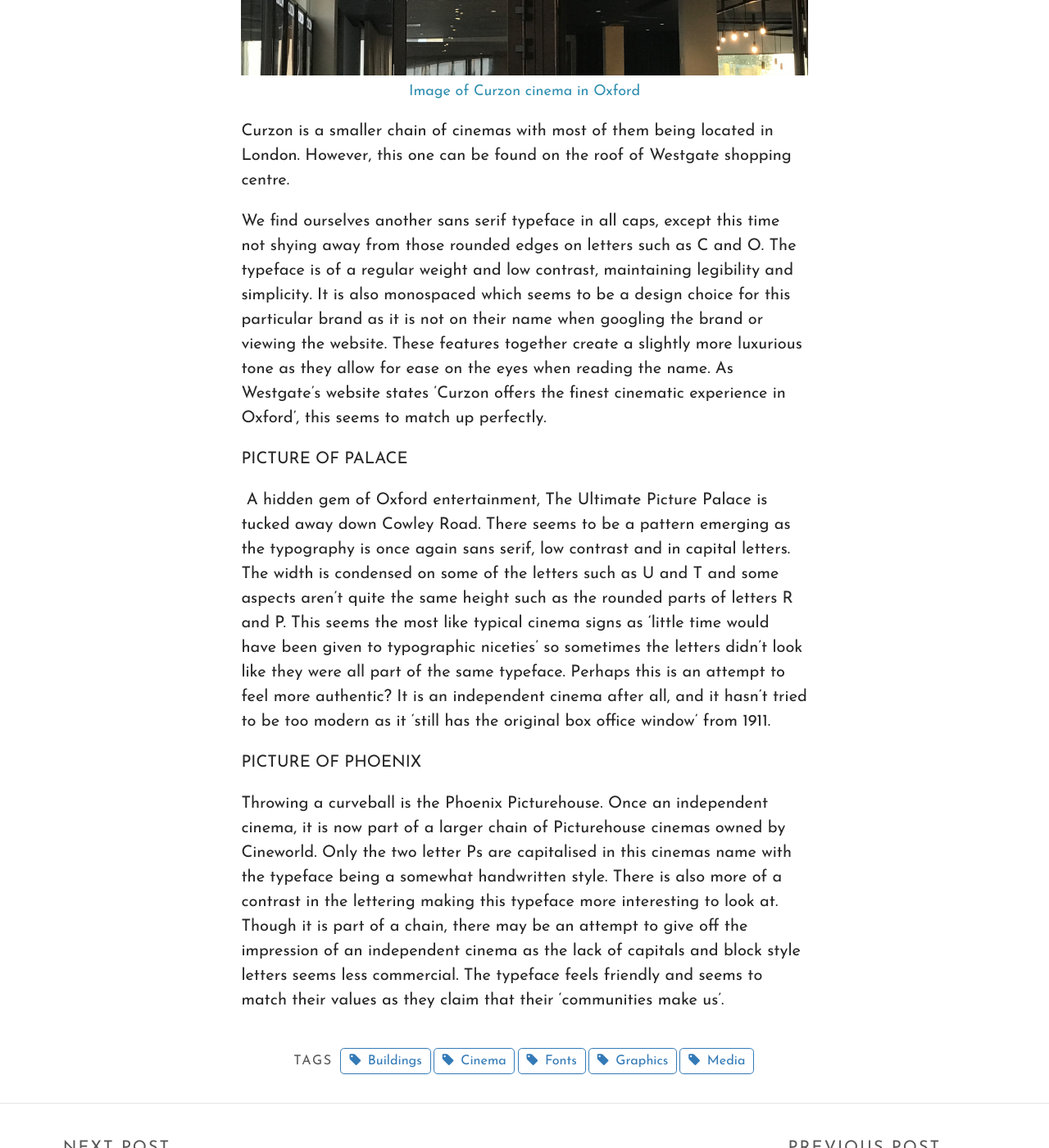
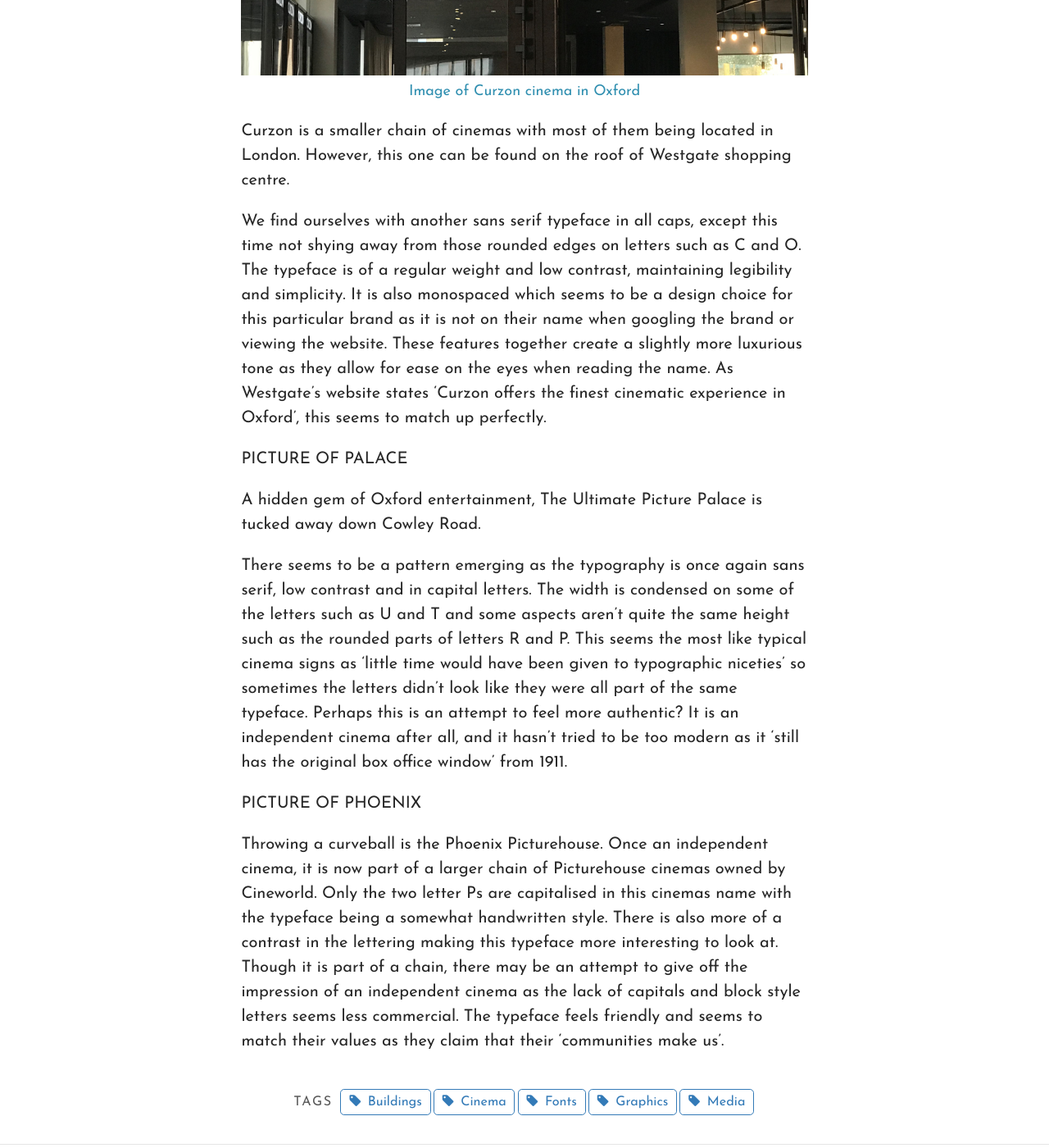
Before and after one commit to laurenlouisap/typography, a Jekyll site: the page built from _posts/2021-10-05-lets-go-to-the-movies.md, in a window 1280 px wide and 1400 px high, scrolled down 1278 px. Shown: the whole window at 82% size. Built offline with Jekyll 4.4.1, drawn with Linux system fonts in a browser that asks for light colours; some web fonts are replaced; some of the changed text lies outside the part shown.

Commit message:
Update Post “2021-10-05-lets-go-to-the-movies”

```diff
--- a/_posts/2021-10-05-lets-go-to-the-movies.md
+++ b/_posts/2021-10-05-lets-go-to-the-movies.md
@@ -15,7 +15,7 @@ Despite all the new savvy ways to stream online, when we want to see the new bon
 
 PICTURE OF ODEON NOW AND ORIGINAL
 
-The one we all know and love: the Odeon. Even if you’re not an avid cinema goer, you’ve probably happened to find yourself in an Odeon branch at some stage in your life. The typography the Odeon uses on their name hasn’t changed much since it was founded in 1928, which is probably what makes it so distinctive to us. It feels so familiar as even looking at the old typography you can see the block style lettering has stayed the same. Only the colour and height seem to have changed the most. The heavy weight, and low contrast capital letters make it bold and captivating, just as films should do. Interestingly, there are no rounded edges on the typography. Could this be a nod to the rectangular shape of a cinema screen? The condensed width of the letters is somewhat reminiscent of the typography that can be seen on earlier theatres and cinemas such as on now showing signs, often seen on what is known as a ‘marquee’ (see below).
+The one we all know and love: the Odeon. Even if you’re not an avid cinema goer, you’ve probably happened to find yourself in an Odeon branch at some stage in your life. The typography the Odeon uses on their name hasn’t changed much since it was founded in 1928, which is probably what makes it so distinctive to us. It feels so familiar as even looking at the old typography you can see the block style lettering has stayed the same. Only the colour and height seem to have changed the most. The heavy weight, and low contrast capital letters make it bold and captivating, just as films should do. Interestingly, there are no rounded edges on the typography. Could this be a nod to the rectangular shape of a cinema screen? The condensed width of the letters is somewhat reminiscent of the typography that can be seen on earlier theatres and cinemas such as on now showing signs, often seen on what is known as a ‘marquee’.
 
 PICTURE OF MARQUEE
 
@@ -23,11 +23,13 @@ PICTURE OF MARQUEE
 
 Curzon is a smaller chain of cinemas with most of them being located in London. However, this one can be found on the roof of Westgate shopping centre.
 
-We find ourselves another sans serif typeface in all caps, except this time not shying away from those rounded edges on letters such as C and O. The typeface is of a regular weight and low contrast, maintaining legibility and simplicity. It is also monospaced which seems to be a design choice for this particular brand as it is not on their name when googling the brand or viewing the website. These features together create a slightly more luxurious tone as they allow for ease on the eyes when reading the name. As Westgate's website states 'Curzon offers the finest cinematic experience in Oxford', this seems to match up perfectly.
+We find ourselves with another sans serif typeface in all caps, except this time not shying away from those rounded edges on letters such as C and O. The typeface is of a regular weight and low contrast, maintaining legibility and simplicity. It is also monospaced which seems to be a design choice for this particular brand as it is not on their name when googling the brand or viewing the website. These features together create a slightly more luxurious tone as they allow for ease on the eyes when reading the name. As Westgate's website states 'Curzon offers the finest cinematic experience in Oxford', this seems to match up perfectly.
 
 PICTURE OF PALACE
 
- A hidden gem of Oxford entertainment, The Ultimate Picture Palace is tucked away down Cowley Road. There seems to be a pattern emerging as the typography is once again sans serif, low contrast and in capital letters. The width is condensed on some of the letters such as U and T and some aspects aren’t quite the same height such as the rounded parts of letters R and P. This seems the most like typical cinema signs as ‘little time would have been given to typographic niceties’ so sometimes the letters didn’t look like they were all part of the same typeface. Perhaps this is an attempt to feel more authentic? It is an independent cinema after all, and it hasn’t tried to be too modern as it ‘still has the original box office window’ from 1911.
+A hidden gem of Oxford entertainment, The Ultimate Picture Palace is tucked away down Cowley Road.
+
+There seems to be a pattern emerging as the typography is once again sans serif, low contrast and in capital letters. The width is condensed on some of the letters such as U and T and some aspects aren’t quite the same height such as the rounded parts of letters R and P. This seems the most like typical cinema signs as ‘little time would have been given to typographic niceties’ so sometimes the letters didn’t look like they were all part of the same typeface. Perhaps this is an attempt to feel more authentic? It is an independent cinema after all, and it hasn’t tried to be too modern as it ‘still has the original box office window’ from 1911.
 
 PICTURE OF PHOENIX
 
```
